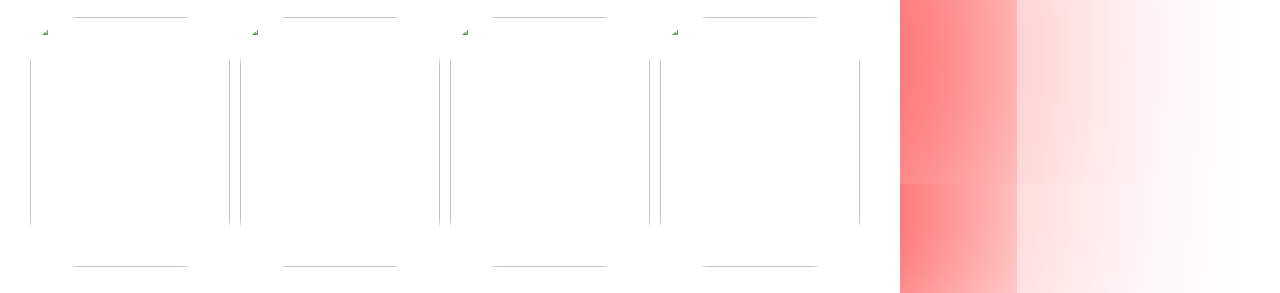
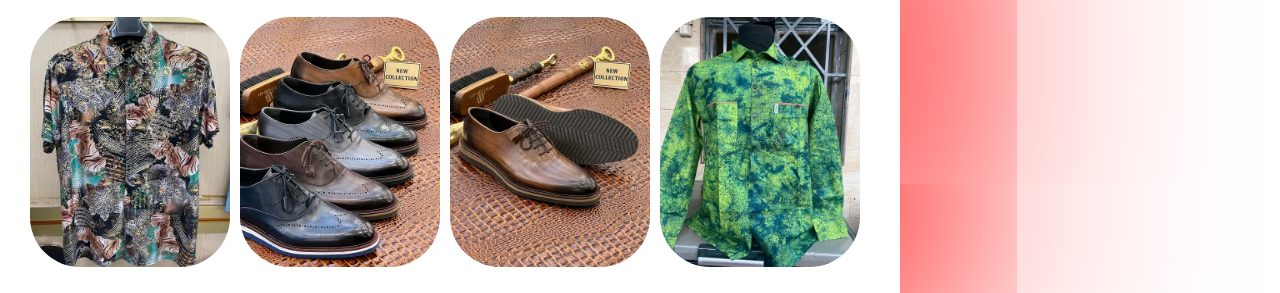
Before and after one commit to agneaumangosa2025/agneauboutique, a plain HTML site: page index.html in a window 1280 px wide. Shown: the part 1087-1380 px from the top of the page. Drawn offline with nearby package versions, Linux system fonts and the light colour scheme; files whose address does not match are found by name.

Commit message:
Add files via upload

```diff
--- a/index.html
+++ b/index.html
@@ -64,10 +64,10 @@
                           <a href="http://jyreseilonga@gmail.com"><img src="icon/YTB.png" style="width: 20px; height: 20px;"/></a>
 
 			<br>
-			<img src='photos/6.jpg' style='width:  200px; height: 250px; float: left; border-radius :50px;margin-top:20px; margin-right: 10px;'/>
-			<img src='photos/8.jpg' style='width:  200px; height: 250px; float: left; border-radius :50px;margin-top:20px; margin-right: 10px;'/>
-			<img src='photos/9.jpg' style='width:  200px; height: 250px; float: left; border-radius :50px;margin-top:20px; margin-right: 10px;'/>
-			<img src='photos/3.jpg' style='width:  200px; height: 250px; float: left; border-radius :50px;margin-top:20px; margin-right: 10px;'/>
+			<img src='6.jpg' style='width:  200px; height: 250px; float: left; border-radius :50px;margin-top:20px; margin-right: 10px;'/>
+			<img src='8.jpg' style='width:  200px; height: 250px; float: left; border-radius :50px;margin-top:20px; margin-right: 10px;'/>
+			<img src='9.jpg' style='width:  200px; height: 250px; float: left; border-radius :50px;margin-top:20px; margin-right: 10px;'/>
+			<img src='3.jpg' style='width:  200px; height: 250px; float: left; border-radius :50px;margin-top:20px; margin-right: 10px;'/>
 
 
 		</div>
@@ -75,6 +75,6 @@
 	</div>
 
 
-<script src="bootstrap/js/bootstrap.js"></script>
+<script src="bootstrap.js"></script>
 </body>
 </html>
```
Also changed, not shown: achat.html (+1 -1 lines), apropos.html (+1 -1 lines), contact.html (+1 -1 lines), galerie.html (+1 -1 lines).
